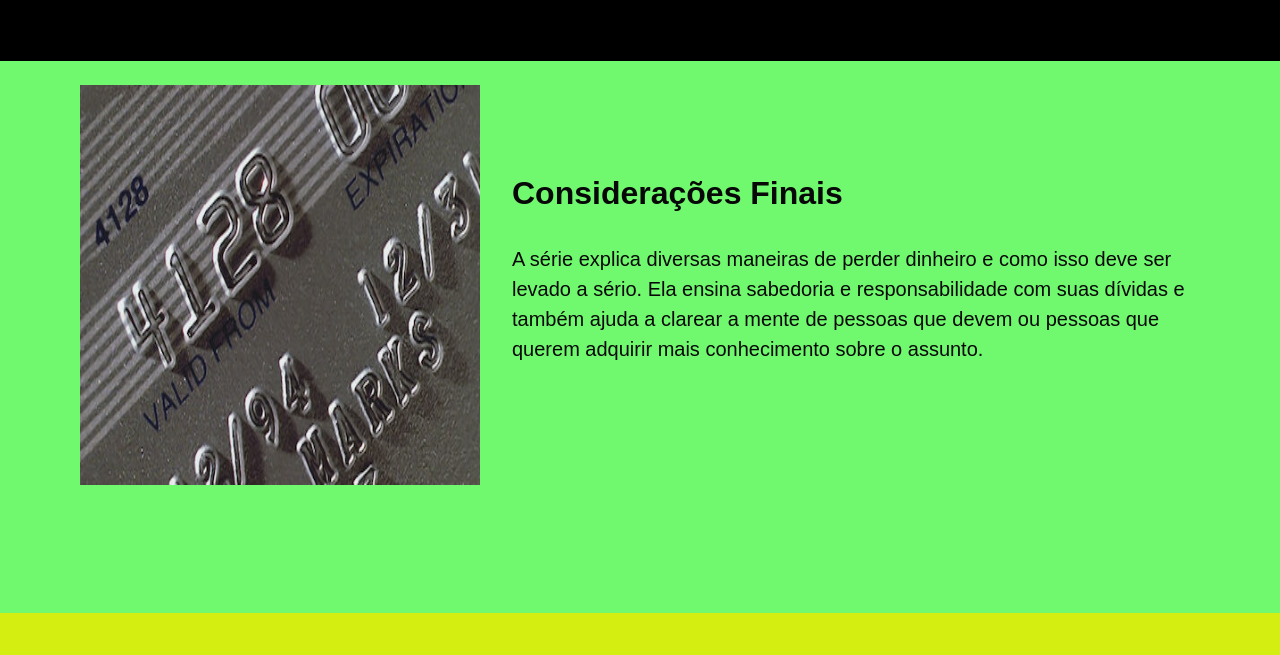
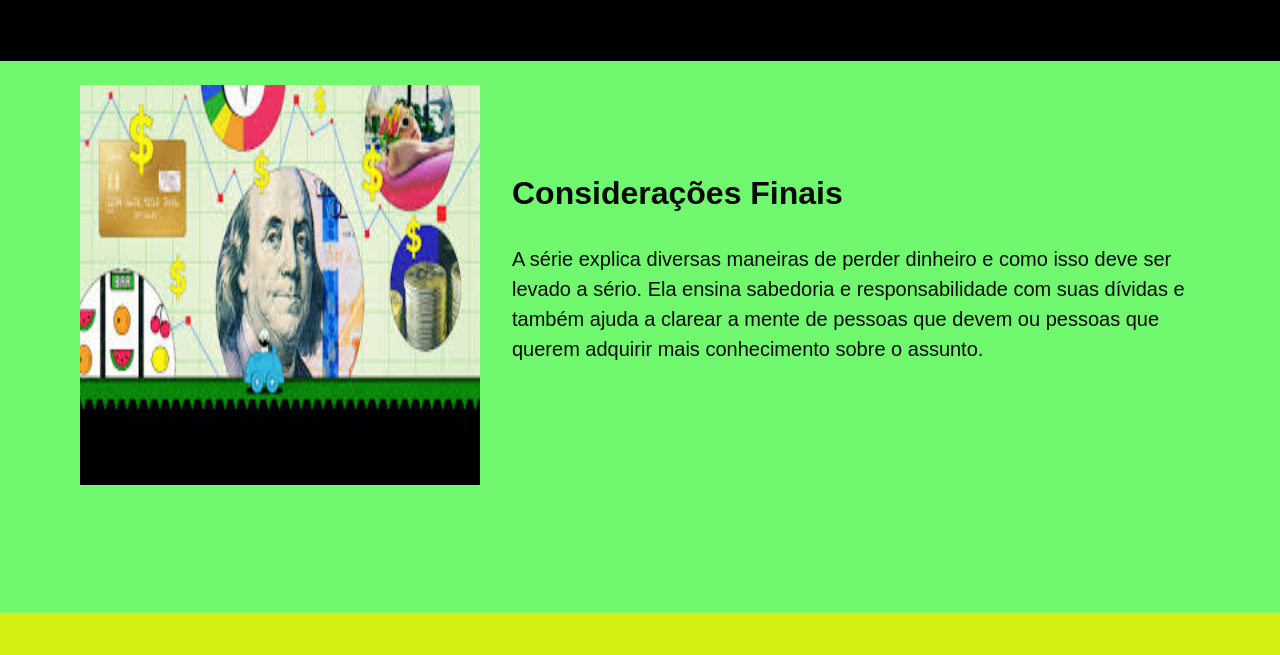
Before and after one commit to RhayanaDaCosta/Review, a plain HTML site: page index.html in a window 1280 px wide. Shown: the part 2165-2820 px from the top of the page. Drawn offline with Linux system fonts and the light colour scheme.

Commit message:
Update index.html

```diff
--- a/index.html
+++ b/index.html
@@ -84,7 +84,7 @@
     <img src="financiamento.jpg"  alt="" width="400" height="400" >
   </section>
   <section id="consideracoes">
-    <img src="cartoes.jpg" alt="imagem principal" width="400" height="400"  onclick="">
+    <img src="fim.jpeg" alt="imagem principal" width="400" height="400"  onclick="">
     <div>
      <h1>Considerações Finais</h1>
      <p class="paragrafo">A série explica diversas maneiras de perder dinheiro e como isso deve ser levado a sério. Ela ensina sabedoria e responsabilidade com suas dívidas e também ajuda a clarear a mente de pessoas que devem ou pessoas que querem adquirir mais conhecimento sobre o assunto.
```
